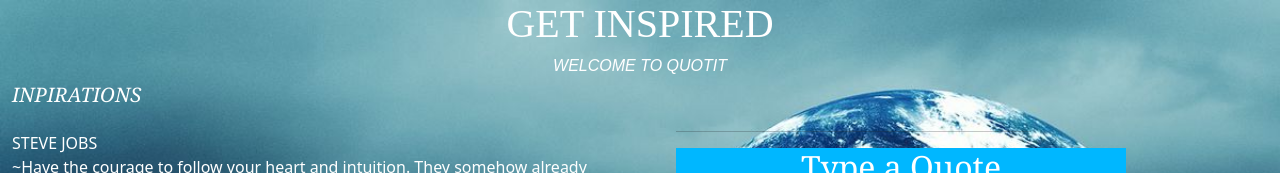
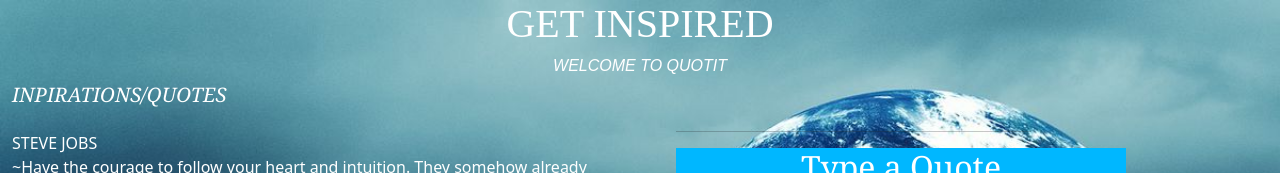
Before and after one commit to tailorv/Quotit, an Angular app: page / in a window 1280 px wide. Shown: the top 173 px of the page. Built offline with nearby package versions, Linux system fonts and the light colour scheme.

Commit message:
update quote.component.html

```diff
--- a/src/app/quote/quote.component.html
+++ b/src/app/quote/quote.component.html
@@ -6,7 +6,7 @@
       </div>
 
       <div class="container-fluid">
-        <h5>INPIRATIONS</h5>
+        <h5>INPIRATIONS/QUOTES</h5>
         <div class="containe">
           <div class="row">
             <div class="col-md-6">
```
